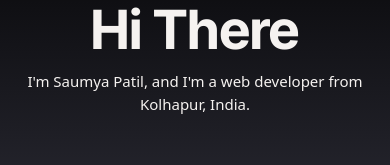
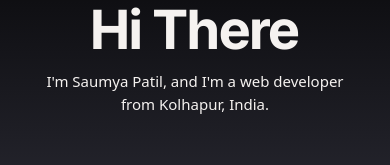
Before and after one commit to DitherWither/portfolio, a React (Vite) app: page / in a window 390 px wide. Shown: the part 456-621 px from the top of the page. Built offline with nearby package versions, Linux system fonts and the light colour scheme.

Commit message:
Fix intro on mobile

```diff
--- a/src/Home.tsx
+++ b/src/Home.tsx
@@ -17,12 +17,12 @@
             id="intro"
             className="flex justify-center items-center min-h-screen
                 bg-gradient-to-b from-secondary-950 from-40% to-secondary-700
-                text-center flex-col"
+                text-center flex-col p-9"
         >
             <h2 className="text-3xl md:text-5xl font-heading font-bold">
                 Hi There
             </h2>
-            <p className="md:text-xl">
+            <p className="md:text-xl max-w-4xl">
                 I'm Saumya Patil, and I'm a web developer from Kolhapur, India.
             </p>
         </section>
```
